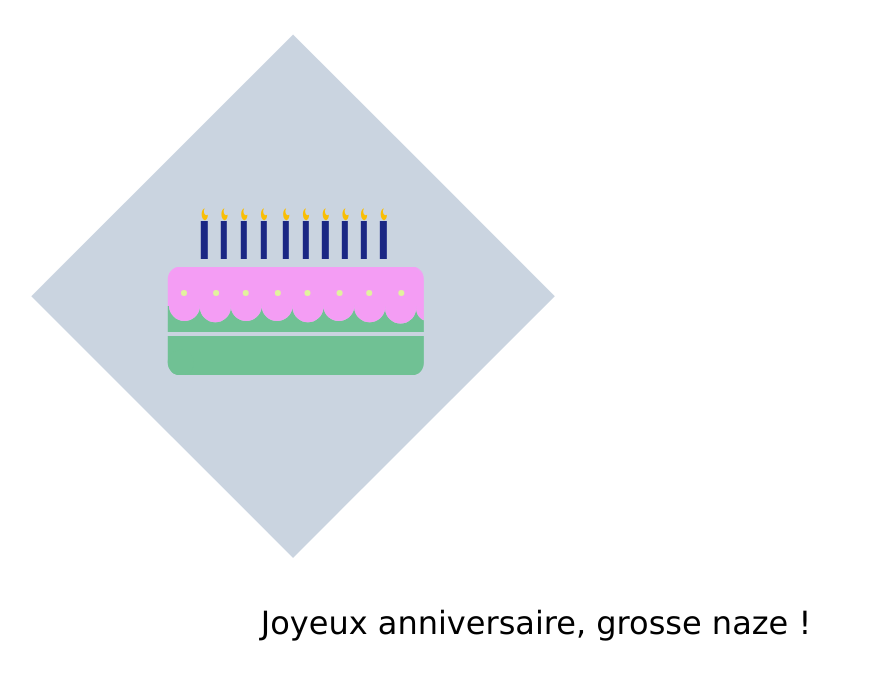
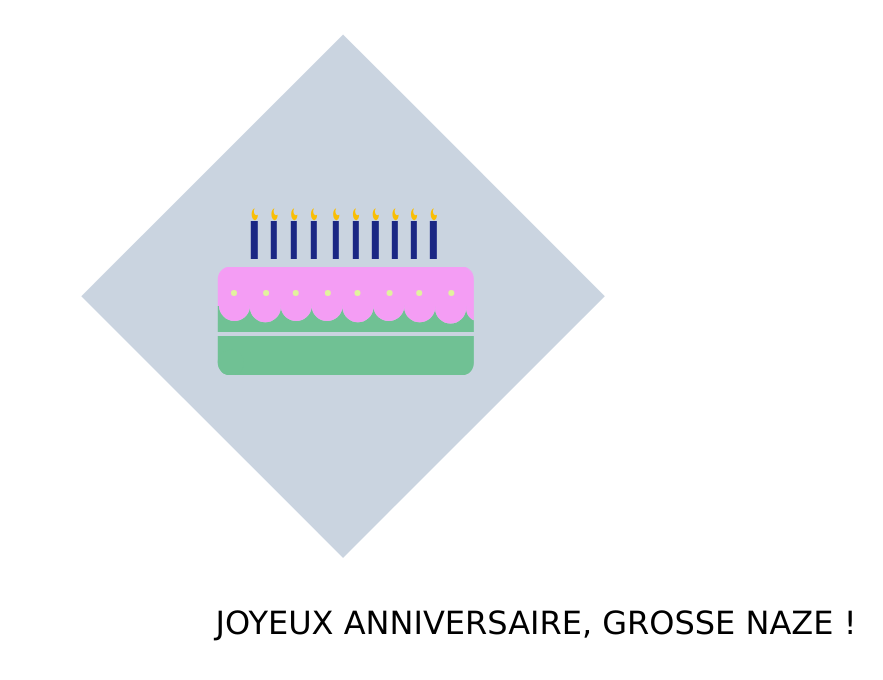
Before and after one commit to Simpleprune/simpleprune.github.io, a Jekyll site: the page accueil.html, which Jekyll copies as it is, in a window 1280 px wide. Shown: the top 680 px of the page, without its empty margins (104-987 px from the left). Built offline with Jekyll 4.4.1, drawn with Linux system fonts in a browser that asks for light colours.

Commit message:
Update style.css

```diff
--- a/css/style.css
+++ b/css/style.css
@@ -1,5 +1,6 @@
 #gateau{
 text-align: center;
+margin-left: 50px;
 }
 
 #global{
@@ -13,5 +14,6 @@ text-align: center;
   font-family: Verdana, Sans;
   font-style: bold;
   text-align: center;
+  text-transform: uppercase;
 
 }
```
